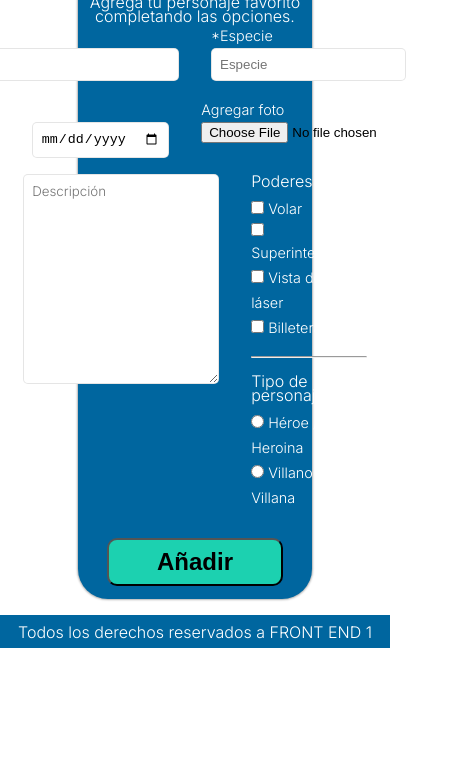
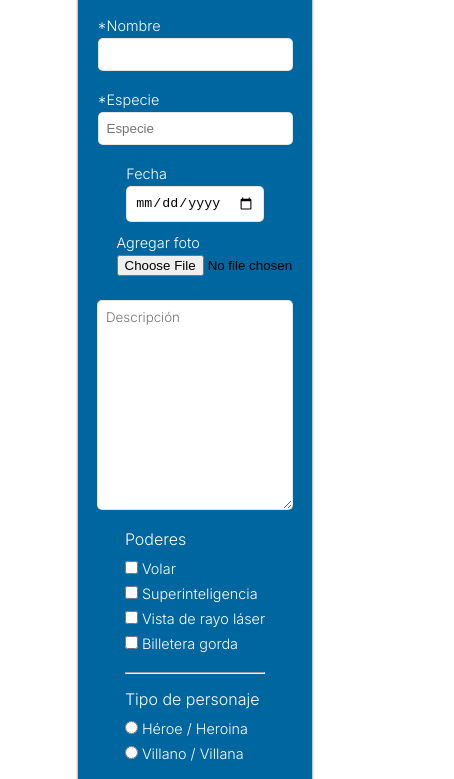
Before and after one commit to milesmorales10/frontend1, a plain HTML site: page superheroes/add-super.html in a window 390 px wide. Shown: the part 323-1102 px from the top of the page, 454 px wide, since content can reach past the window. Before the commit the page ends 971 px from the top, so only its background shows below. Drawn offline with Linux system fonts and the light colour scheme.

Commit message:
responsive design fixed

```diff
--- a/superheroes/add-super.html
+++ b/superheroes/add-super.html
@@ -29,32 +29,32 @@
         <form action="">
             <h1>Añadí tu super!</h1>
             <p class="descripcion">Agregá tu personaje favorito completando las opciones.</p>
-            <div class="flex-row-center m-b">
-                <div class="m-r-2">
+            <div class="flex-center">
+                <div>
                     <label for="nombre">*Nombre</label><br>
                     <input type="text" id="nombre" name="nombre">
                 </div>
                 <div></div>
-                <div>
+                <div class="separate-content">
                     <label for="especie">*Especie</label><br>
                     <input type="text" id="especie" name="especie" placeholder="Especie">
                 </div>
             </div>
-            <div class="flex-row-center m-b m-l-6">
-                <div class="m-r-2">
+            <div class="flex-center date-file-content">
+                <div>
                     <label for="fecha">Fecha</label><br>
                     <input type="date" id="fecha" name="fecha">
                 </div>
-                <div>
+                <div class="file separate-content">
                     <label for="foto">Agregar foto</label><br>
                     <input type="file" id="foto" name="foto">
                 </div>
             </div>
-            <div class="flex-row-center m-b">
-                <div class="m-r-2">
+            <div class="flex-center">
+                <div>
                     <textarea name="descripcion" placeholder="Descripción" rows="12"></textarea>
                 </div>
-                <div>
+                <div class="separate-content">
                     <div class="m-b">
                         <!-- checkbox -->
                         <p class="categoria">Poderes</p>
@@ -78,7 +78,7 @@
                     </div>
                 </div>
             </div>
-            <div class="flex-row-center">
+            <div class="flex-center">
                 <button type="submit">Añadir</button>
                 <div></div>
             </div>
--- a/superheroes/css/add-super.css
+++ b/superheroes/css/add-super.css
@@ -24,7 +24,7 @@ h1 {
 p {
     font-weight: 300;
     font-size: 1rem;
-    line-height: 14px;
+    line-height: 18px;
     color: #FFFFFF;
 }
 
@@ -89,9 +89,14 @@ button:hover {
     background-color: #34CEFF;
 }
 
-.flex-row-center {
+.flex-center {
     display: flex;
     justify-content: center;
+    margin: 1rem auto;
+}
+
+.separate-content {
+    margin-left: 2rem;
 }
 
 .m-t {
@@ -102,11 +107,7 @@ button:hover {
     margin-bottom: 1rem;
 }
 
-.m-r-2 {
-    margin-right: 2rem;
-}
-
-.m-l-6 {
+.date-file-content {
     margin-left: 6rem;
 }
 
@@ -117,3 +118,27 @@ button:hover {
 .categoria {
     margin-bottom: 0.5rem;
 }
+
+ /* smartphones */
+ @media screen and (max-width: 480px) {
+     h1 {
+         line-height: 40px;
+     }
+    .flex-center {
+        flex-flow: column nowrap;
+        align-items: center;
+    }
+    .separate-content {
+        margin-left: 0;
+        margin-top: 1rem;
+    }
+    .descripcion {
+        margin: 0.5rem 1rem;
+    }
+    .date-file-content {
+        margin-left: 0;
+    }
+    .file {
+        margin: 0.5rem 0 0.5rem 6rem;
+    }
+  }
```
Also changed, not shown: superheroes/css/styles.css (+11 -15 lines).
